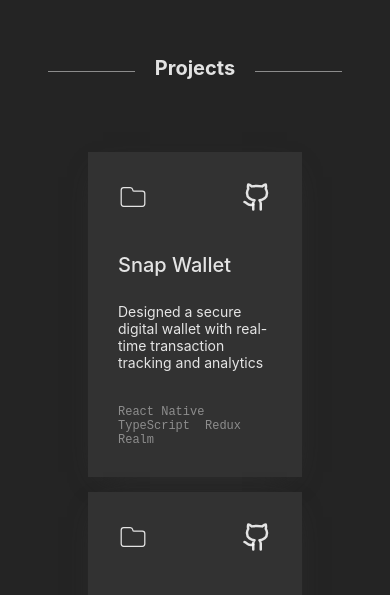
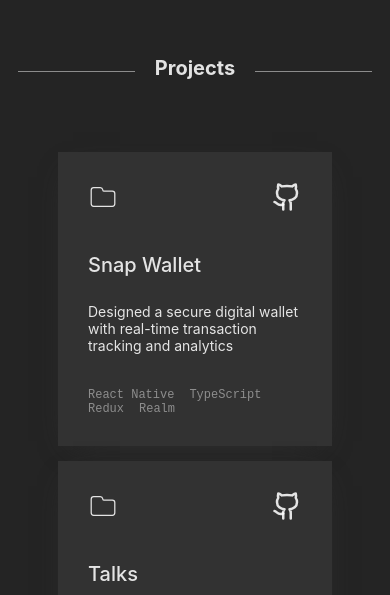
Before and after one commit to johnwesly2002/Portfolio, a React (Vite) app: page / in a window 390 px wide. Shown: the part 2874-3469 px from the top of the page. Built offline with nearby package versions, Linux system fonts and the light colour scheme.

Commit message:
change in projects section margin alignment change

```diff
--- a/src/App.css
+++ b/src/App.css
@@ -651,6 +651,9 @@ footer .lottie {
   #main {
     margin: 80px 20px;
   }
+  #Projects {
+    margin-inline: 10px;
+  }
   #About {
     margin-inline: 5px;
   }
```
